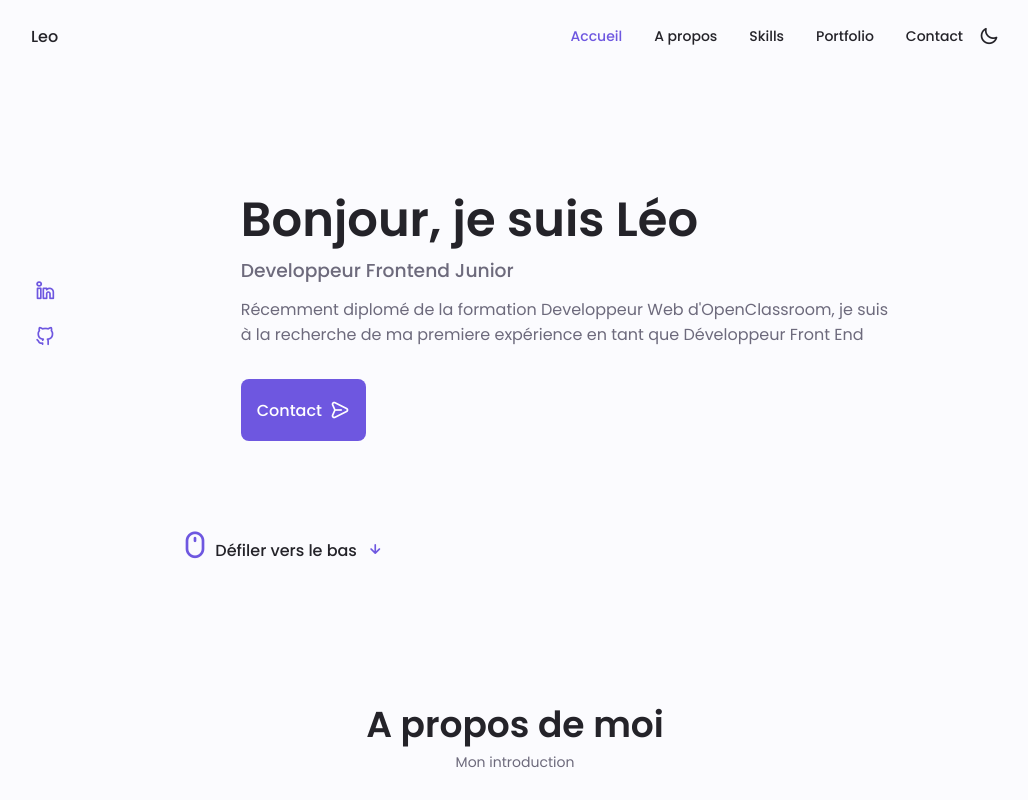
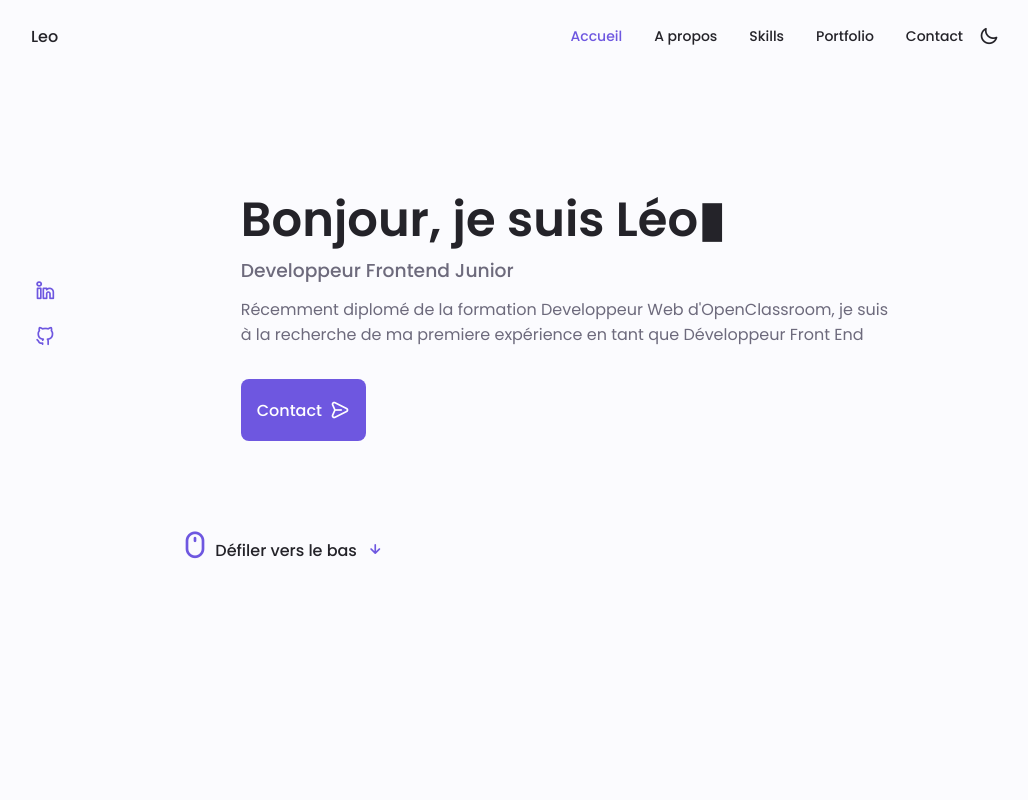
Before and after one commit to Leolourel/Portfolio, a plain HTML site: page assets/index.html in a window 1280 px wide. Shown: the top 800 px of the page, without its empty margins (125-1153 px from the left). Drawn offline with nearby package versions, Linux system fonts and the light colour scheme.

Commit message:
commit type writter ok, commit avant migration SASS

```diff
--- a/assets/css/styles.css
+++ b/assets/css/styles.css
@@ -311,6 +311,7 @@ img{
 
 .home__title{
     font-size: var(--big-font-size);
+    animation: blinker 1s linear infinite;
 }
 
 .home__subtitle{
@@ -969,6 +970,10 @@ img{
         padding: 0;
     }
 
+    .home{
+        height: 100vh;
+    }
+
     .home__blob{
         width: 320px;
     }
--- a/assets/index.html
+++ b/assets/index.html
@@ -97,7 +97,7 @@
 							</svg>
 						</div>
 						<div class="home__data">
-							<h1 class="home__title">Bonjour, je suis Léo</h1>
+							<h1 class="home__title" id="message">Bonjour, je suis Léo</h1>
 							<h3 class="home__subtitle">Developpeur Frontend Junior</h3>
 <!--							@todo rediger la description-->
 							<p class="home__description"> Récemment diplomé de la formation Developpeur Web d'OpenClassroom, je suis à la recherche de ma premiere expérience en tant que Développeur Front End</p>
@@ -260,11 +260,11 @@
 							<!--==================== QUALIFICATION 1 ====================-->
 							<div class="qualification__data">
 								<div>
-									<h3 class="qualification__title">Terminal ES</h3>
-									<span class="qualification__subtitle">Lycée Bellevue - Toulouse</span>
+									<h3 class="qualification__title">Développeur Web</h3>
+									<span class="qualification__subtitle">OpenClassrooms</span>
 									<div class="qualification__calendar">
 										<i class="uil uil-calendar-alt"></i>
-										2013-2014
+										2020-2021
 									</div>
 								</div>
 								<div>
@@ -295,11 +295,11 @@
 
 							<div class="qualification__data">
 								<div>
-									<h3 class="qualification__title">Développeur Web</h3>
-									<span class="qualification__subtitle">OpenClassrooms</span>
+									<h3 class="qualification__title">Terminal ES</h3>
+									<span class="qualification__subtitle">Lycée Bellevue - Toulouse</span>
 									<div class="qualification__calendar">
 										<i class="uil uil-calendar-alt"></i>
-										2020-2021
+										2013-2014
 									</div>
 								</div>
 								<div>
@@ -314,11 +314,11 @@
 							<!--==================== QUALIFICATION 1 ====================-->
 							<div class="qualification__data">
 								<div>
-									<h3 class="qualification__title">Manager</h3>
-									<span class="qualification__subtitle">Kingbox - Toulouse</span>
+									<h3 class="qualification__title">UX Design</h3>
+									<span class="qualification__subtitle">SelfstorageManager - Toulouse</span>
 									<div class="qualification__calendar">
 										<i class="uil uil-calendar-alt"></i>
-										2015-2020
+										2017-2020
 									</div>
 								</div>
 								<div>
@@ -349,11 +349,11 @@
 
 							<div class="qualification__data">
 								<div>
-									<h3 class="qualification__title">UX Design</h3>
-									<span class="qualification__subtitle">SelfstorageManager - Toulouse</span>
+									<h3 class="qualification__title">Manager</h3>
+									<span class="qualification__subtitle">Kingbox - Toulouse</span>
 									<div class="qualification__calendar">
 										<i class="uil uil-calendar-alt"></i>
-										2017-2020
+										2015-2020
 									</div>
 								</div>
 								<div>
--- a/assets/js/main.js
+++ b/assets/js/main.js
@@ -152,3 +152,18 @@ themeButton.addEventListener('click', () => {
     localStorage.setItem('selected-theme', getCurrentTheme())
     localStorage.setItem('selected-icon', getCurrentIcon())
 })
+
+/* TYPE WRITTER */
+
+let messageArray = ["Bonjour, je suis Léo"];
+let textPosition = 0;
+let speed = 100;
+
+typewriter = () => {
+    document.getElementById('message').innerHTML = messageArray[0].substring(0, textPosition) + "<span>\u25ae</span>";
+
+    if(textPosition ++ != messageArray[0].length)
+        setTimeout(typewriter, speed);
+}
+
+window.addEventListener("load",typewriter);
```
